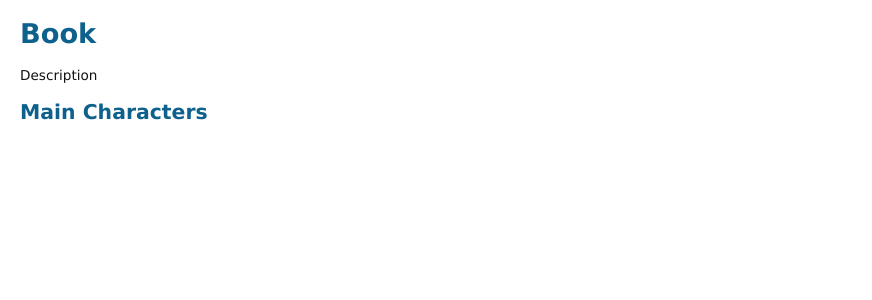
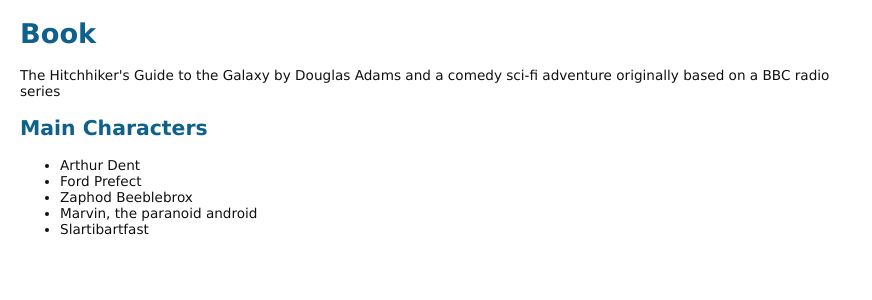
Before and after one commit to aliahmadcse/introducing-php, a PHP site: page /embed.php in a window 1280 px wide. Shown: the top 300 px of the page, without its empty margins (0-872 px from the left). Run offline with PHP 8.4, Linux system fonts and the light colour scheme.

Commit message:
Adds challenge solution

```diff
--- a/ch02/02_10/embed.php
+++ b/ch02/02_10/embed.php
@@ -14,15 +14,24 @@ $characters = [
 ?>
 <!DOCTYPE html>
 <html lang="en">
+
 <head>
     <meta charset="UTF-8">
     <title>Challenge: Embed in HTML</title>
     <link href="styles.css" rel="stylesheet" type="text/css">
 </head>
+
 <body>
-<h1>Book</h1>
-<p>Description</p>
-<h2>Main Characters</h2>
+    <h1>Book</h1>
+    <p><?= "{$book['title']} by {$book['author']} and
+    {$book['description']}"; ?> </p>
+    <h2>Main Characters</h2>
+    <ul>
+        <?php for ($index = 0; $index < sizeof($characters); $index++) {
+            echo "<li> $characters[$index]</li>";
+        }
+        ?>
+    </ul>
+</body>
 
-</body>
 </html>
```
